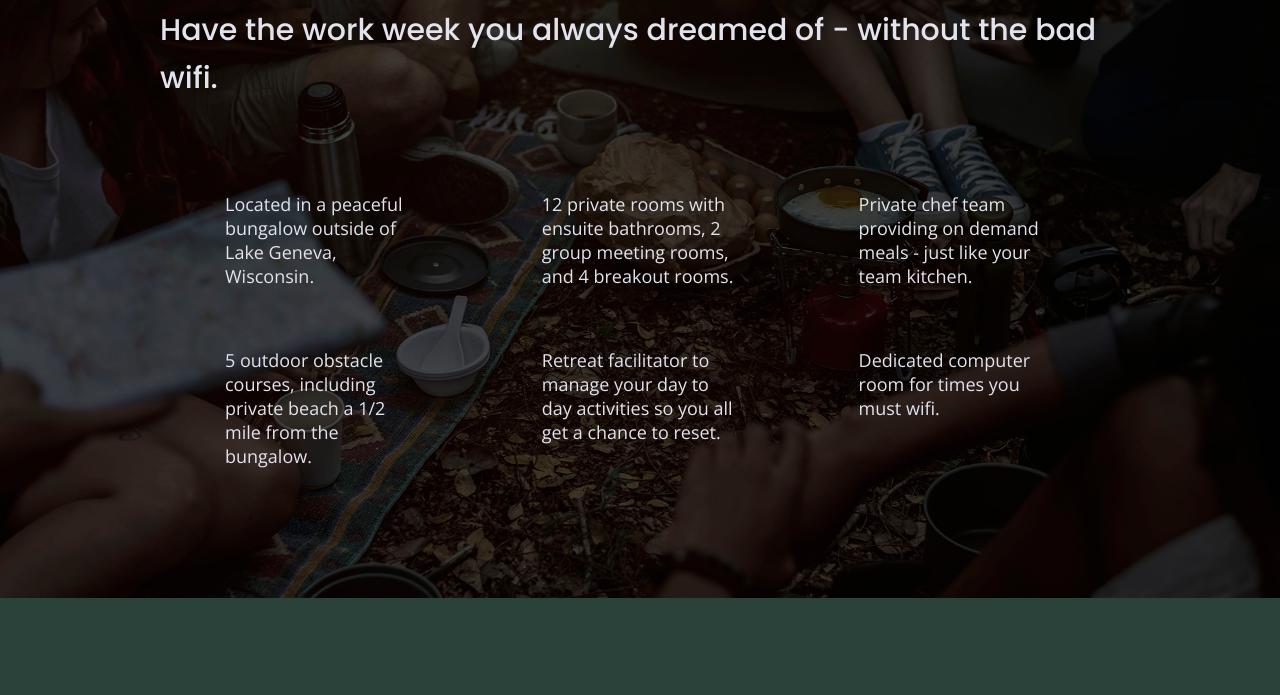
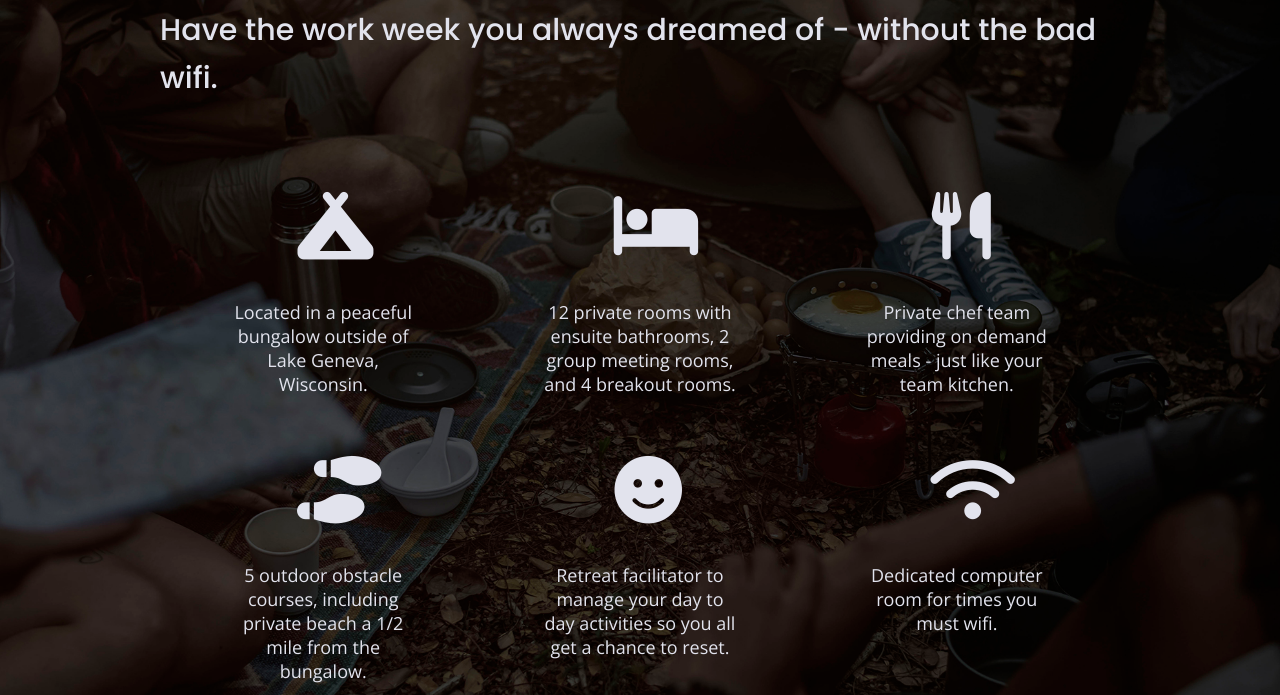
Before and after one commit to cerazo87/unplugged-website-pt3, a website built with Parcel: page index.html in a window 1280 px wide. Shown: the part 1183-1878 px from the top of the page. Built offline with nearby package versions, Linux system fonts and the light colour scheme.

Commit message:
Added fontawesome icons

```diff
--- a/css/main.css
+++ b/css/main.css
@@ -288,6 +288,7 @@
   align-items: flex-start;
   flex-flow: row wrap;
   font-size: 60px;
+  text-align: center;
 }
 
 
@@ -298,6 +299,12 @@
 
 .features p {
   margin: 0;
+}
+
+.features i {
+  font-size: 3.75em;
+  margin-bottom: 40px;
+  width: 20%;
 }
 
 
@@ -517,6 +524,11 @@
     width: 62%;
   }
 
+  .features i {
+    width: 10%;
+    padding-right: 40px;
+  }
+
   /* Reviews */
   .reviews article {
     display: flex;
@@ -673,6 +685,10 @@
 
   .features article {
     flex-basis: 33%;
+  }
+
+  .features i {
+    width: 10%;
   }
 
 
--- a/index.html
+++ b/index.html
@@ -13,6 +13,7 @@
 
   <link rel="stylesheet" href="css/normalize.css">
   <link rel="stylesheet" href="css/main.css">
+  <script src="https://kit.fontawesome.com/31b0f6fc1e.js" crossorigin="anonymous"></script>
 
   <meta name="theme-color" content="#fafafa">
   <!-- Google Fonts -->
@@ -21,6 +22,7 @@
   <link
     href="https://fonts.googleapis.com/css2?family=Open+Sans:ital,wght@0,300..800;1,300..800&family=Poppins:ital,wght@0,100;0,200;0,300;0,400;0,500;0,600;0,700;0,800;0,900;1,100;1,200;1,300;1,400;1,500;1,600;1,700;1,800;1,900&display=swap"
     rel="stylesheet">
+
 </head>
 
 <body>
@@ -86,31 +88,31 @@
         <h2>Have the work week you always dreamed of - without the bad wifi.</h2>
         <div class="features-items">
           <article>
-            <p class="fontawesome-icon"></p>
+            <p class="fontawesome-icon"><i class="fas fa-campground"></i></p>
             <p class="features-item-description">Located in a peaceful bungalow outside of Lake Geneva, Wisconsin.</p>
           </article>
           <article>
-            <p class="fontawesome-icon"></p>
+            <p class="fontawesome-icon"><i class="fas fa-bed"></i></p>
             <p class="features-item-description">12 private rooms with ensuite bathrooms, 2 group meeting rooms, and 4
               breakout rooms.</p>
           </article>
           <article>
-            <p class="fontawesome-icon"></p>
+            <p class="fontawesome-icon"><i class="fas fa-utensils"></i></p>
             <p class="features-item-description">Private chef team providing on demand meals - just like your team
               kitchen.</p>
           </article>
           <article>
-            <p class="fontawesome-icon"></p>
+            <p class="fontawesome-icon"><i class="fas fa-shoe-prints"></i></p>
             <p class="features-item-description">5 outdoor obstacle courses, including private beach a 1/2 mile from
               the bungalow.</p>
           </article>
           <article>
-            <p class="fontawesome-icon"></p>
+            <p class="fontawesome-icon"><i class="fas fa-smile"></i></p>
             <p class="features-item-description">Retreat facilitator to manage your day to day activities so you
               all get a chance to reset.</p>
           </article>
           <article>
-            <p class="fontawesome-icon"></p>
+            <p class="fontawesome-icon"><i class="fas fa-wifi"></i></p>
             <p class="features-item-description">Dedicated computer room for times you must wifi.</p>
           </article>
         </div>
```
Also changed, not shown: about/index.html (+1 -0 lines), faq/index.html (+1 -0 lines).
